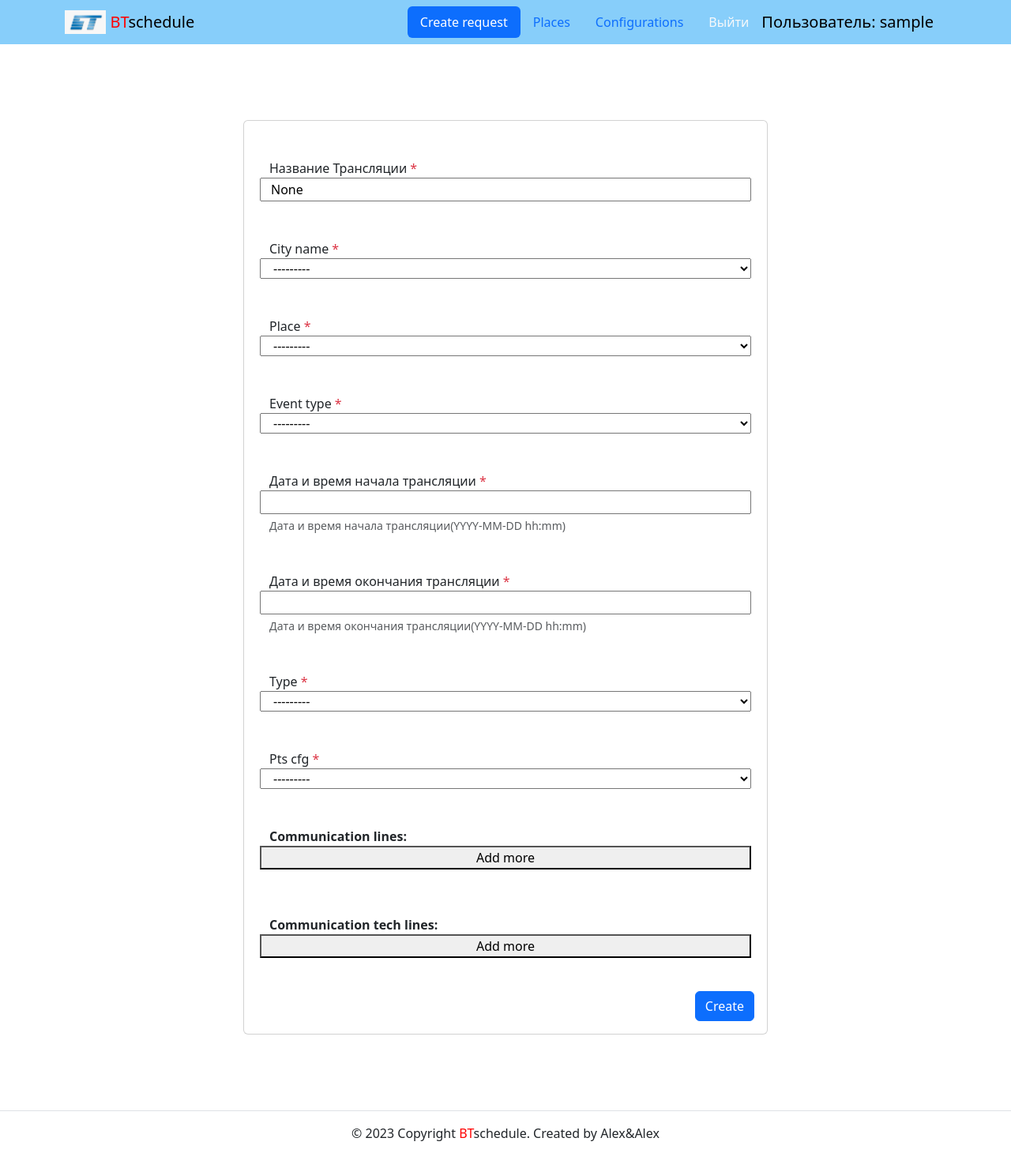
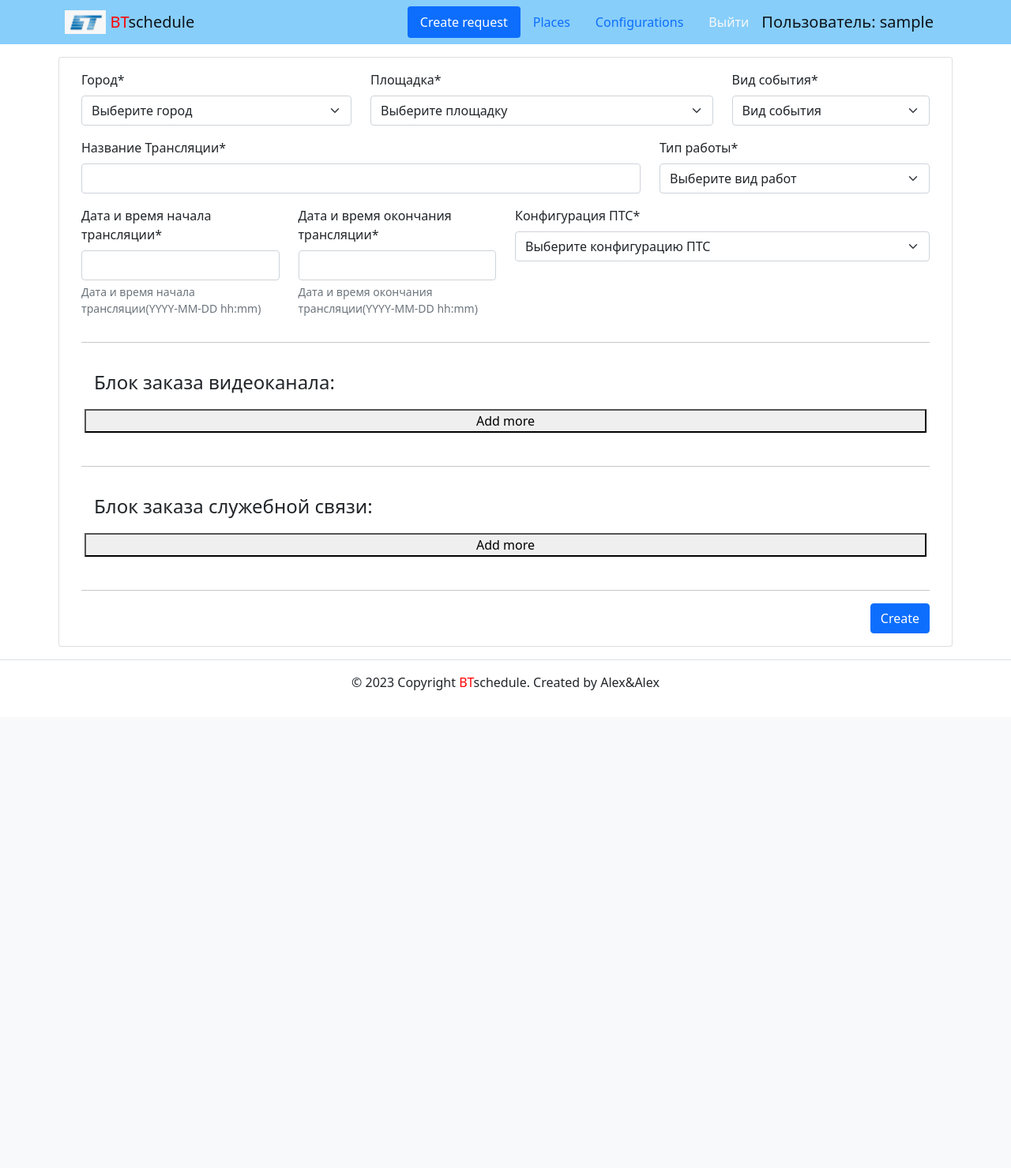
Before and after one commit to Gollum959/Schedule, a Django app: page /create/ in a window 1280 px wide. Shown: the whole page at 79% size. After the commit the page ends 874 px from the top, so only its background shows below. Run offline with Django 3.2, Linux system fonts and the light colour scheme; the visitor is signed in with stand-in values (Sample User, id 1); data that the repository does not hold is empty; some libraries are stand-ins or nearby versions.

Commit message:
rebuilt create request

```diff
--- a/schedule/place_broadcast/forms.py
+++ b/schedule/place_broadcast/forms.py
@@ -1,17 +1,13 @@
 from django.forms import ModelForm
-from place_broadcast.models import PlaceConstructor, PlaceCity
+from place_broadcast.models import PlaceConstructor
 
 
 class AddBroadcastPlace(ModelForm):
 
     def __init__(self, *args, **kwargs):
         self.selected_city = kwargs.pop('cities', None)
-        self.user = kwargs.pop('user', None)
         super().__init__(*args, **kwargs)
 
-        self.fields['city_name'].queryset = PlaceCity.objects.filter(
-            author=self.user
-        )
         if self.selected_city:
             self.fields['city_name'].initial = self.selected_city
 
--- a/schedule/pts_requests/forms.py
+++ b/schedule/pts_requests/forms.py
@@ -1,4 +1,3 @@
-import os
 from django.forms import ModelForm, ModelChoiceField, inlineformset_factory
 from django import forms
 
@@ -12,17 +11,28 @@ from pts_config.models import PtsConstructor
 class AddRequestFrom(ModelForm):
     city_name = ModelChoiceField(
         queryset=PlaceCity.objects.all(),
+        label='Город',
+        empty_label='Выберите город'
     )
-    event_type = ModelChoiceField(queryset=EventType.objects.all())
-    pts_cfg = ModelChoiceField(queryset=PlaceConstructor.objects.all())
+    event_type = ModelChoiceField(
+        queryset=EventType.objects.all(),
+        label='Вид события',
+        empty_label='Вид события'
+    )
+    pts_cfg = ModelChoiceField(
+        queryset=PlaceConstructor.objects.all(),
+        label='Конфигурация ПТС',
+        empty_label='Выберите конфигурацию ПТС'
+    )
 
     def __init__(self, *args, **kwargs):
         self.user = kwargs.pop('user', None)
         super().__init__(*args, **kwargs)
         self.fields['city_name'].queryset = PlaceCity.objects.filter(
             placeconstructor__isnull=False, ).distinct()
-            # placeconstructor__author__direction=self.user.direction).distinct() это проверка на наличие мест созданых дирекцией пользователя
         self.fields['place'].queryset = PlaceConstructor.objects.none()
+        self.fields['place'].empty_label = 'Выберите площадку'
+        self.fields['type'].empty_label = 'Выберите вид работ'
         self.fields['pts_cfg'].queryset = PtsConstructor.objects.none()
         if 'city_name' in self.data:
             try:
@@ -47,12 +57,9 @@ class AddRequestFrom(ModelForm):
                 event_type=self.instance.event_type
             )
 
-        self.fields['event_type'].queryset = EventType.objects.filter(direction=self.user.direction)
-
-        # self.fields['pts_cfg'] = ModelChoiceField(
-        #     queryset=PtsConstructor.objects.filter(author=self.user),
-        #     empty_label="(Nothing)"
-        # )
+        self.fields['event_type'].queryset = EventType.objects.filter(
+            direction=self.user.direction
+        )
 
     # image = forms.FileField()
 
--- a/schedule/pts_requests/views.py
+++ b/schedule/pts_requests/views.py
@@ -94,14 +94,24 @@ class PtsRequestCreate(UserToFormMixin, LoginRequiredMixin, CreateView):
         context = self.get_context_data()
         commlines = context['commline']
         techcommlines = context['techcommline']
-        self.object = form.save()
 
-        if commlines.is_valid():
+        if commlines.is_valid() and techcommlines.is_valid():
+            self.object = form.save()
             commlines.instance = self.object
             commlines.save()
-        if techcommlines.is_valid():
             techcommlines.instance = self.object
             techcommlines.save()
+        else:
+            return self.render_to_response(self.get_context_data(form=form))
+
+        # self.object = form.save()
+
+        # if commlines.is_valid():
+        #     commlines.instance = self.object
+        #     commlines.save()
+        # if techcommlines.is_valid():
+        #     techcommlines.instance = self.object
+        #     techcommlines.save()
 
         return super().form_valid(form)
 
--- a/schedule/schedule/settings.py
+++ b/schedule/schedule/settings.py
@@ -43,7 +43,12 @@ INSTALLED_APPS = [
     'django.contrib.messages',
     'django.contrib.staticfiles',
     'sorl.thumbnail',
+    "crispy_forms",
+    "crispy_bootstrap5",
 ]
+
+CRISPY_ALLOWED_TEMPLATE_PACKS = "bootstrap5"
+CRISPY_TEMPLATE_PACK = "bootstrap5"
 
 # User model settings
 
--- a/schedule/templates/base.html
+++ b/schedule/templates/base.html
@@ -10,12 +10,12 @@
     <link rel="icon" type="image/png" sizes="16x16" href="img/fav/favicon-16x16.png">
     <meta name="msapplication-TileColor" content="#000">
     <meta name="theme-color" content="#ffffff">
-    <link rel="stylesheet" href="{% static 'css/bootstrap.css' %}">
+    <link href="https://cdn.jsdelivr.net/npm/bootstrap@5.0.2/dist/css/bootstrap.min.css" rel="stylesheet" integrity="sha384-EVSTQN3/azprG1Anm3QDgpJLIm9Nao0Yz1ztcQTwFspd3yD65VohhpuuCOmLASjC" crossorigin="anonymous">
     <link rel="stylesheet" type="text/css" href="{% static 'css/jquery.datetimepicker.min.css' %}"/>
     <script src="{% static 'js/jquery-3.6.3.min.js' %}"></script>
     <script src="{% static 'js/script.js' %}" type = "text/javascript" ></script>
     <script src="{% static 'js/jquery.datetimepicker.full.js' %}"></script>
-    <script src="{% static 'js/bootstrap.bundle.js' %}"></script>
+    <script src="https://cdn.jsdelivr.net/npm/bootstrap@5.0.2/dist/js/bootstrap.bundle.min.js" integrity="sha384-MrcW6ZMFYlzcLA8Nl+NtUVF0sA7MsXsP1UyJoMp4YLEuNSfAP+JcXn/tWtIaxVXM" crossorigin="anonymous"></script>
 
     {% block title %}
       <title>{{ title }}</title>
--- a/schedule/templates/pts_requests/create_requests.html
+++ b/schedule/templates/pts_requests/create_requests.html
@@ -1,6 +1,7 @@
 {% extends 'base.html' %}
 {% block title %}<title></title>{% endblock %}
 {% block content %}
+  {% load crispy_forms_tags %}
   <style>
     .button_add {
       margin-bottom: 10px;
@@ -17,72 +18,64 @@
       display: none
     }
   </style>
-  <div class="container py-5">
+  <div class="container p-3">
     <div class="row justify-content-center">
-      <div class="col-md-8 p-5">
       <div class="card">
-          {% comment %} <div class="card-header">
-            {% if is_edit %}
-              Редактировать запись
-            {% else %}
-              Новый пост
-            {% endif %}
-          </div> {% endcomment %}
         <div class="card-body">
-            <form method="post" enctype="multipart/form-data" id="requestForm" cfg-url="{% url 'pts_requests:ajax_load_cfg' %}" data-places-url="{% url 'pts_requests:ajax_load_places' %}">
-              {% load user_filters %}
+          <form method="post" enctype="multipart/form-data" id="requestForm" cfg-url="{% url 'pts_requests:ajax_load_cfg' %}" data-places-url="{% url 'pts_requests:ajax_load_places' %}" autocomplete="off">
             {% csrf_token %}
-              {% if form.errors %}
-                {% for field in form %}
-                  {% for error in field.errors %}
-                    <div class="alert alert-danger">
-                      {{ error|escape }}
+            <div class="row">
+              <div class="col-4">{{ form.city_name|as_crispy_field }}</div>
+              <div class="col-5">{{ form.place|as_crispy_field }}</div>
+              <div class="col-3">{{ form.event_type|as_crispy_field }}</div>
             </div>
+            <div class="row">
+              <div class="col-8">{{ form.name|as_crispy_field }}</div>
+              <div class="col-4">{{ form.type|as_crispy_field }}</div>
+            </div>
+            <div class="row">
+              <div class="col-3">{{ form.broadcast_start_date|as_crispy_field }}</div>
+              <div class="col-3">{{ form.broadcast_end_date|as_crispy_field }}</div>
+              <div class="col-6">{{ form.pts_cfg|as_crispy_field }}</div>
+            </div>
+            <hr style="border: 1px;">
+            <div class="form-group row my-3 p-3">
+              <p class="fs-4 " >Блок заказа видеоканала:</p>
+              {{ commline.management_form }}
+              <div id="commline-form-list">
+                {% for form in commline %}
+                  <div class="commline-form">{{ form|crispy }}</div>
                 {% endfor %}
+              </div>
+              <div id="comm-id" class="hidden">{{ commline.empty_form|crispy }}</div>
+              <button id="add-more-commline" type="button" class="button_add">Add more</button>
+              <button id="remove-commline" type="button" class="hidden">Remove</button>
+            </div>
+            <hr style="border: 1px;">
+            <div class="form-group row my-3 p-3">
+              <p class="fs-4 " >Блок заказа служебной связи:</p>
+              {{ techcommline.management_form }}
+              <div id="techcommline-form-list">
+                {% for form in techcommline %}
+                  <div class="techcommline-form">{{ form|crispy }}</div>
                 {% endfor %}
-                {% for error in form.non_field_errors %}
-                  <div class="alert alert-danger">
-                    {{ error|escape }}
               </div>
-                {% endfor %}
-              {% endif %}
-              {% for field in form %}
-                <div class="form-group row my-3 p-3">
-                  <label for="{{ field.id_for_label }}">
-                    {{ field.label }}
-                    {% if field.field.required %}
-                      <span class="required text-danger">*</span>
-                    {% endif %}
-                  </label>
-                  {{ field }}
-                  {% if field.help_text %}
-                    <small id="{{ field.id_for_label }}-help" class="form-text text-muted">
-                      {{ field.help_text|safe }}
-                    </small>
-                  {% endif %}
+              <div id="tech-comm-id" class="hidden">{{ techcommline.empty_form|crispy }}</div>
+              <button id="add-more-techcommline" type="button" class="button_add">Add more</button>
+              <button id="remove-techcommline" type="button" class="hidden">Remove</button>
             </div>
-              {% endfor %}
-
-              {% include 'includes/form.html' with form=commline style='commline' descr='Communication lines:' hiddenid='comm-id'%}
-              {% include 'includes/form.html' with form=techcommline style='techcommline' descr='Communication tech lines:' hiddenid='tech-comm-id'%}
-
+            <hr style="border: 1px;">
             <div class="d-flex justify-content-end">
-                <button type="submit" class="btn btn-primary">Create
-                  {% comment %} {% if is_edit %}
-                    Сохранить
-                  {% else %}
-                    Добавить
-                  {% endif %}   {% endcomment %}
-                </button>
+              <button type="submit" class="btn btn-primary">Create</button>
             </div>
           </form>
         </div>
       </div>
     </div>
   </div>
-  </div>
 
   <script>
+
     $(document).ready(function()
     {
        $('#id_broadcast_start_date').datetimepicker
@@ -138,23 +131,6 @@
       });
     });
 
-    {% comment %} $("#id_place").change(function () {
-      var url = $("#requestForm").attr("data-events-url");
-      var placeId = $(this).val();
-
-      $.ajax({
-        url: url,
-        data: {
-          'place': placeId
-        },
-        success: function (data) {
-          $("#id_event_type").html(data);
-        }
-      });
-
-    }); {% endcomment %}
-
-
     const addMoreCommLineBtn = document.getElementById('add-more-commline')
     const removeCommLineBtn = document.getElementById('remove-commline')
     const InitialCommlineFormCount = document.getElementsByClassName('commline-form').length
@@ -199,4 +175,5 @@
       e
     ))
   </script>
+
 {% endblock %}
--- a/schedule/templates/pts_requests/place_dropdown_list_options.html
+++ b/schedule/templates/pts_requests/place_dropdown_list_options.html
@@ -1,4 +1,4 @@
-<option value="">---------</option>
+<option value="">Выберите площадку</option>
 {% for place in places %}
   <option value="{{ place.pk }}">{{ place.name }}</option>
 {% endfor %}
```
Also changed, not shown: schedule/place_broadcast/views.py (+5 -6 lines), schedule/pts_requests/models.py (+5 -2 lines). Lines whose indentation alone changed are shown as unchanged.
